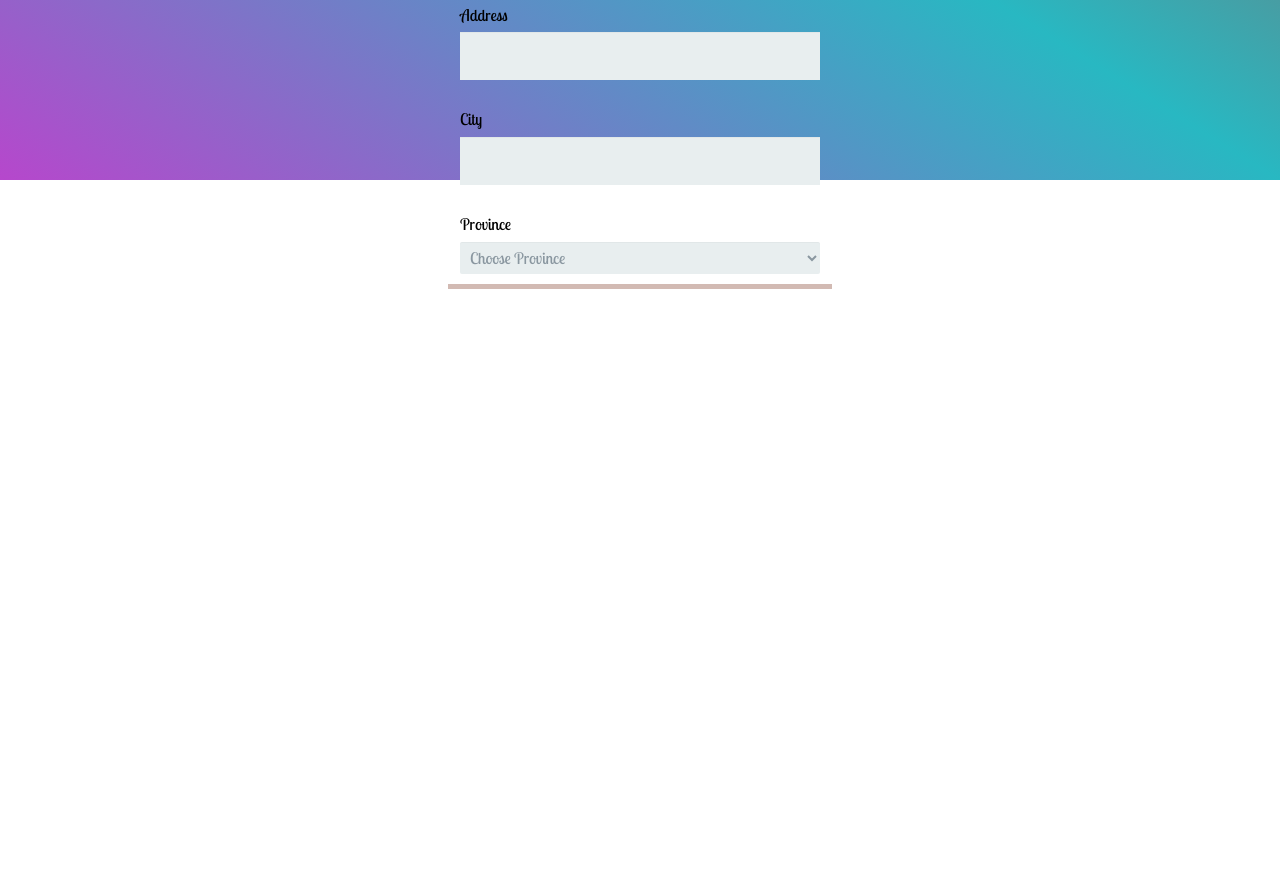
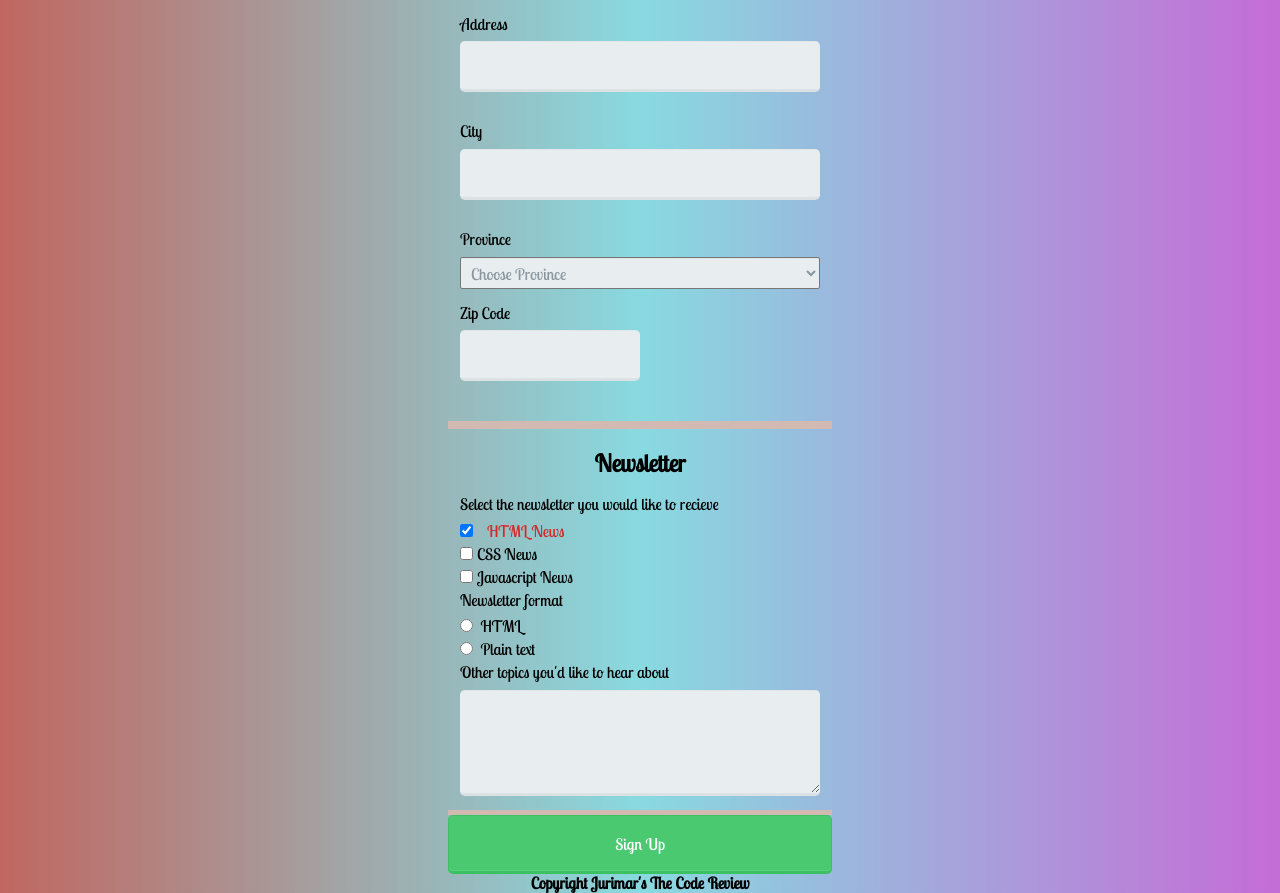
Before and after one commit to astro980/portfolio-project-3, a plain HTML site: page index.html in a window 1280 px wide. Shown: the part 620-1513 px from the top of the page. Before the commit the page ends 924 px from the top, so only its background shows below. Drawn offline with Linux system fonts and the light colour scheme.

Commit message:
Summary part 2

```diff
--- a/css/style.css
+++ b/css/style.css
@@ -5,6 +5,8 @@
 }
 body {
     font-family: 'Lobster Two', cursive;
+    height: 100vh;
+    background: linear-gradient(90deg ,rgba(177, 65, 57,0.8),rgba(85, 202, 211,0.7),rgba(182, 71, 204,0.8));
 }
 /*##########
 Base Styles
@@ -33,7 +35,6 @@ input[type="url"],
 textarea,
 select {
   background: rgba(255,255,255,0.1);
-  border: none;
   font-size: 16px;
   height: auto;
   margin: 0;
@@ -45,6 +46,23 @@ select {
   box-shadow: 0 1px 0 rgba(0,0,0,0.03) inset;
   margin-bottom: 30px;
 }
+input[type="checkbox"]:checked + label,
+input[type="radio"]:checked + label {
+    margin-left: 10px;
+    font-weight: 300;
+    color: #d42929;
+}
+input,
+textarea {
+    outline: 0;
+    border: none;
+    border-radius: .3em;
+    border-bottom: 3px solid rgba(0,0,0,0.05)
+}
+input:focus,
+textarea:focus {
+    border-color: #52ba86;
+}
 input::-webkit-outer-spin-button,
 input::-webkit-inner-spin-button {
     -webkit-appearance: none;
@@ -53,21 +71,15 @@ input::-webkit-inner-spin-button {
 input::placeholder {
     text-align: right;
 }
-input[type="number"] {
-    -webkit-appearance: text;
-}
-
 input[type="radio"],
 input[type="checkbox"] {
   margin: 0 4px 8px 0;
 }
-
 select {
   padding: 6px;
   height: 32px;
   border-radius: 2px;
 }
-
 button {
   padding: 19px 39px 18px 39px;
   color: #FFF;
@@ -90,18 +102,21 @@ label {
     display: block;
     margin-bottom: 8px;
   }
-
-  label.light {
-    font-weight: 300;
-    display: inline;
-  }
+label.light {
+font-weight: 300;
+display: inline;
+}
+.zip_code {
+    padding-top: 15px;
+}
+#zip_code {
+    width: 50%;
+}
 
 /*##############################
 Container Styles and Layouts
 ###############################*/
 .main-container {
-    height: 100vh;
-    background: linear-gradient(to bottom left,#b3423a,#28b8c2,#b647cc);
     display: flex;
     flex-flow: column;
 }
--- a/index.html
+++ b/index.html
@@ -11,7 +11,7 @@
     <body>
         <div class="main-container"> <!--********** Main Container **********-->
             <div class="title"> <!--@@@@@ Title Container @@@@@-->
-                <h1> The Code Review</h1>
+                <h1> Jurimar's The Code Review</h1>
             </div> <!--@@@@@ END Title Container @@@@@-->
             <div class="form-container"> <!--@@@@@ Forms Container @@@@@-->
                 <div class="form-content">
@@ -49,11 +49,26 @@
                                     <option value="YT">Yukon</option>
                                 </optgroup>
                             </select>
+                            <label class="zip_code" for="zip_code">Zip Code</label>
+                            <input type="text" name="zip_code" id="zip_code">
                         </fieldset>
-                        <fieldset>
-
+                        <fieldset class="line">
+                            <h2>Newsletter</h2>
+                            <label>Select the newsletter you would like to recieve</label>
+                            <input type="checkbox" id="html_news" value="interest_html" name="user_news" checked><label class="light" for="html_news">HTML News</label><br>
+                            <input type="checkbox" id="css_news" value="intereset_css" name="user_news"><label class="light" for="css_news">CSS News</label><br>
+                            <input type="checkbox" id="java_news" value="interest_java" name="user_news"><label class="light" for="java_news">Javascript News</label>
+                            <label>Newsletter format</label>
+                            <input type="radio" id="html_format" value="html_format" name="news_format">
+                            <label for="html_format" class="light">HTML</label><br>
+                            <input type="radio" id="plain_text" value="plain_text" name="news_format">
+                            <label for="plain_text" class="light">Plain text</label>
+                            <label for="topics">Other topics you'd like to hear about</label>
+                            <textarea name="other_topics" id="topics" rows="4"></textarea>
                         </fieldset>
+                        <button type="submit">Sign Up</button>
                     </form>
+                    <h4>Copyright Jurimar's The Code Review</h4>
                 </div>
             </div> <!--@@@@@ END Form Container @@@@@-->
         </div> <!--********** END Main Container **********-->
```
